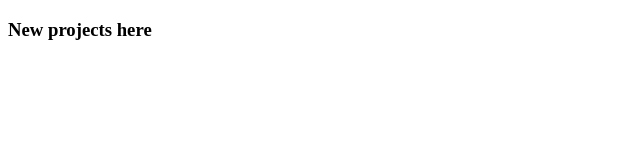
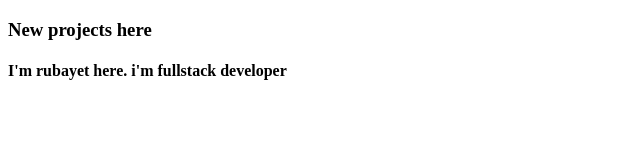
Before and after one commit to ruba7770/newprojects, a plain HTML site: page index.html in a window 1280 px wide. Shown: the whole page, without its empty margins (0-640 px from the left). Drawn offline with Linux system fonts and the light colour scheme.

Commit message:
new commit

```diff
--- a/index.html
+++ b/index.html
@@ -8,5 +8,6 @@
 </head>
 <body>
     <h3>New projects here </h3>
+    <h4>I'm rubayet here. i'm fullstack developer</h4>
 </body>
 </html>
```
